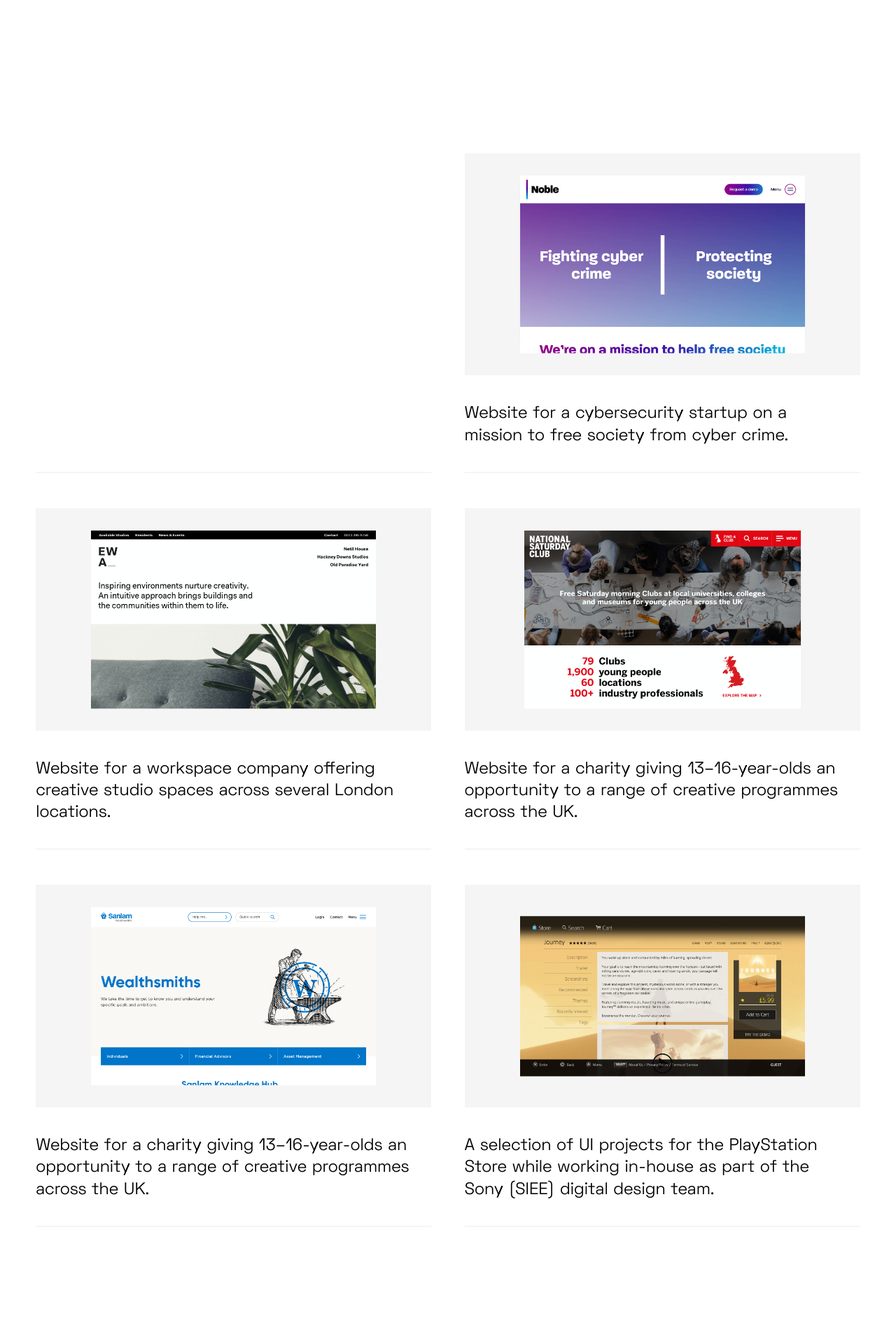
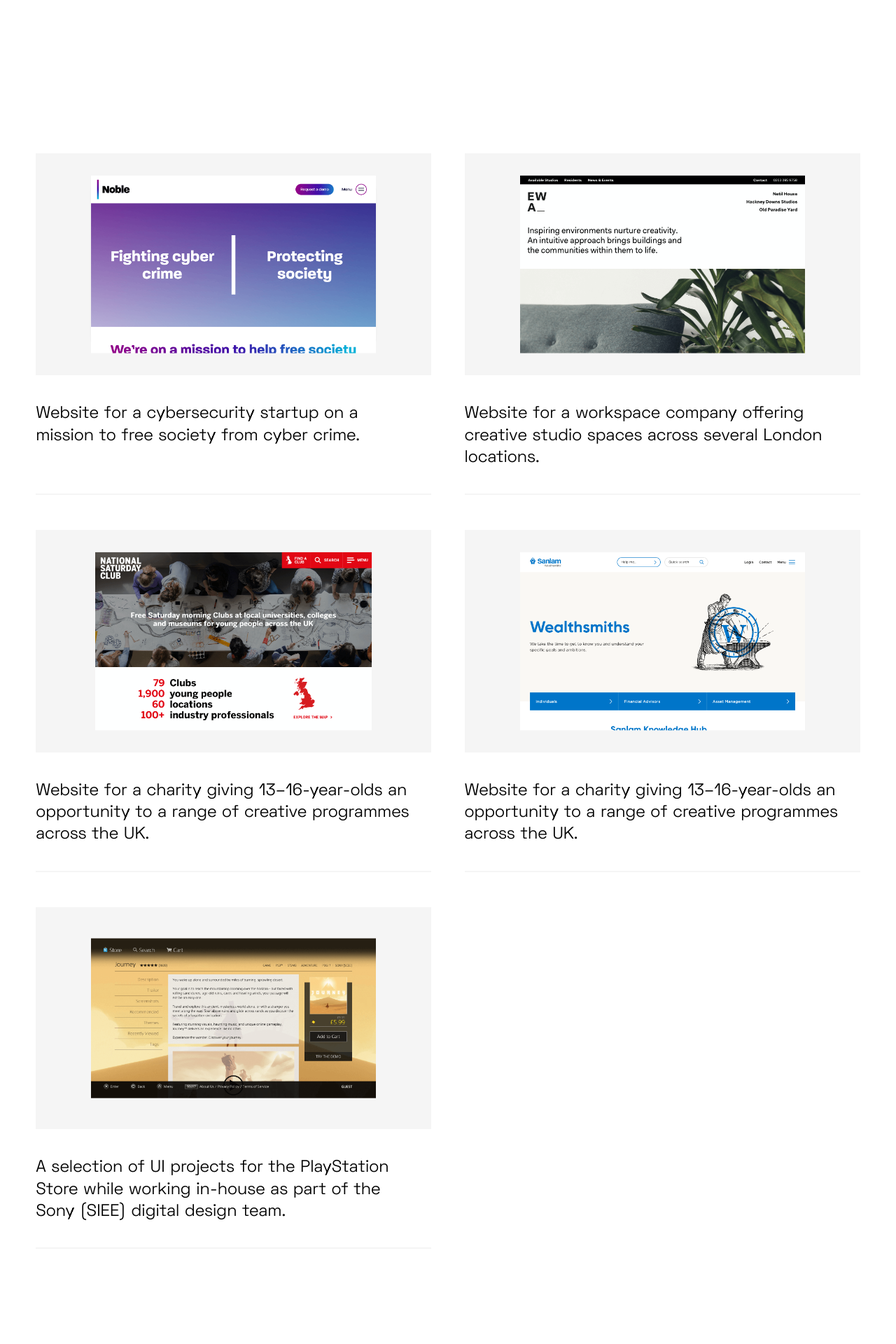
Before and after one commit to bhbale/baleywalla, a Jekyll site: the page built from digital-design.markdown, in a window 1280 px wide. Shown: the part 575-2495 px from the top of the page at 70% size. Built offline with Jekyll 4.4.1, drawn with Linux system fonts in a browser that asks for light colours.

```diff
--- a/digital-design.markdown
+++ b/digital-design.markdown
@@ -16,14 +16,16 @@
     <section class="list-of-projects">
         <ul>
             {% for post in site.categories['Digital Design'] %}
-                <li>
-                    <a href="{{ post.url }}">
-                        <div class="featured-img">
-                            <img src="{{ post.images[0] }}">
-                        </div>
-                        <p>{{ post.excerpt }}</p>
-                    </a>
-                </li>
+                {% if post.images %}
+                    <li>
+                        <a href="{{ post.url }}">
+                            <div class="featured-img">
+                                <img src="{{ post.images[0] }}">
+                            </div>
+                            <p>{{ post.excerpt }}</p>
+                        </a>
+                    </li>
+                {% endif %}
             {% endfor %}
         </ul>
     </section>
--- a/projects.markdown
+++ b/projects.markdown
@@ -16,6 +16,7 @@
     <section class="list-of-projects">
         <ul>
             {% for post in site.posts %}
+                {% if post.images %}
                 <li>
                     <a href="{{ post.url }}">
                         <div class="featured-img">
@@ -24,6 +25,7 @@
                         <p>{{ post.excerpt }}</p>
                     </a>
                 </li>
+                {% endif %}
             {% endfor %}
         </ul>
     </section>
```
Also changed, not shown: index.html (+6 -2 lines).
